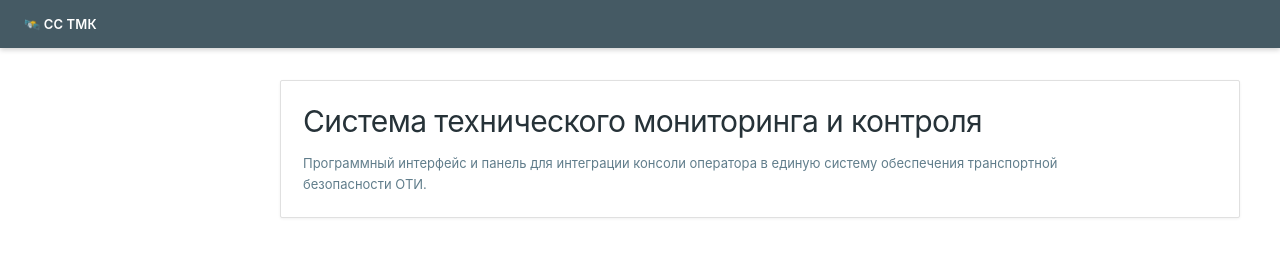
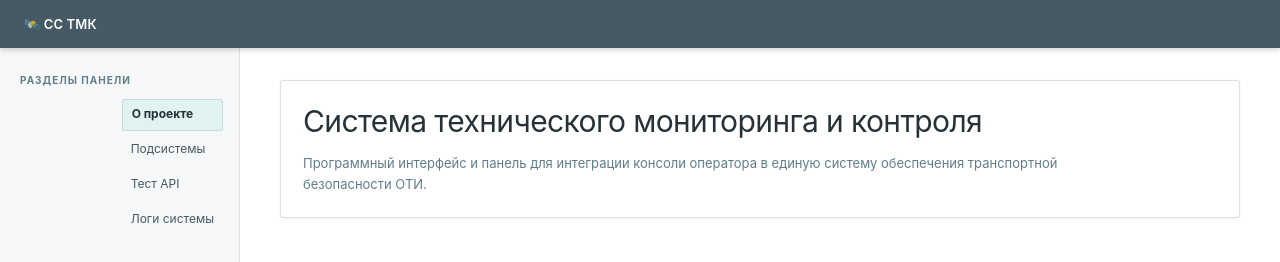
Before and after one commit to ekatmoz88-alt/ss-tmk-specification, a plain HTML site: page index.html in a window 1280 px wide. Shown: the top 262 px of the page. Drawn offline with Linux system fonts and the light colour scheme.

Commit message:
Restore tab navigation in shared sidebar

```diff
--- a/index.html
+++ b/index.html
@@ -275,11 +275,16 @@ main{width:calc(100% - 240px);max-width:1120px;margin:0 0 0 240px;padding:32px 4
 </head>
 <body>
 
-    <nav class="nav-container">
+    <header class="nav-container">
         <div class="logo">🛰️ СС ТМК</div>
 
-    </nav>
-
+    </header>
+    <aside class="sidebar"><p class="side-label">Разделы панели</p><div class="nav-menu">
+      <button class="nav-btn active" onclick="switchTab('about')">О проекте</button>
+      <button class="nav-btn" onclick="switchTab('modules')">Подсистемы</button>
+      <button class="nav-btn" onclick="switchTab('api')">Тест API</button>
+      <button class="nav-btn" onclick="switchTab('logs')">Логи системы</button>
+    </div></aside>
     <main>
         <!-- О проекте -->
         <div id="about" class="tab-content active card">
```
